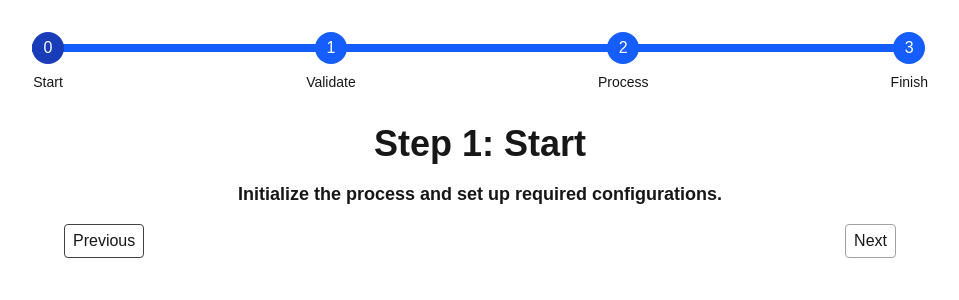
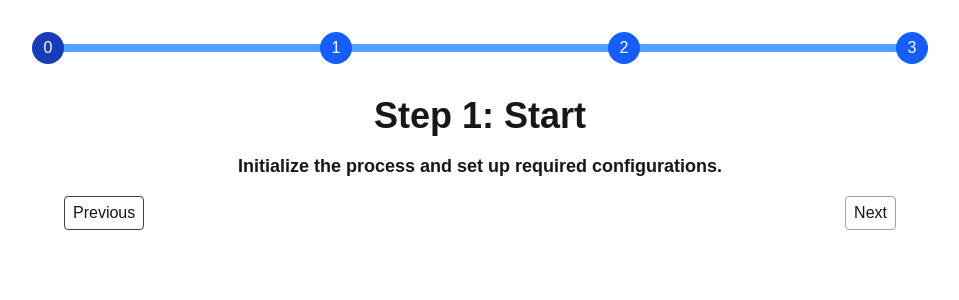
Before and after one commit to harshith-ashvi/react-machine-coding, a Next.js app: page /multi-step in a window 1280 px wide. Shown: the top 300 px of the page, without its empty margins (160-1119 px from the left). Built offline with nearby package versions, Linux system fonts and the light colour scheme.

Commit message:
refactor: create seperate components for indicator and navigator in stepper

```diff
--- a/src/app/multi-step/stepper.tsx
+++ b/src/app/multi-step/stepper.tsx
@@ -7,10 +7,25 @@ interface StepperProps {
   steps: { title: string; content: string }[];
 }
 
-const Stepper = ({ steps }: StepperProps) => {
-  const [currentStep, setCurrentStep] = useState(0);
+interface StepperIndicator {
+  showTitle?: boolean;
+  currentStep: number;
+  steps: { title: string; content: string }[];
+}
+
+interface StepperNavigation {
+  currentStep: number;
+  totalSteps: number;
+  onPreviousClick: () => void;
+  onNextClick: () => void;
+}
+
+export const StepperIndicator = ({
+  showTitle = false,
+  currentStep,
+  steps,
+}: StepperIndicator) => {
   return (
-    <div>
     <div className="flex items-center justify-between relative">
       {steps.map((step, index) => {
         return (
@@ -23,12 +38,58 @@ const Stepper = ({ steps }: StepperProps) => {
             >
               {index}
             </p>
-              <p className="font-medium text-sm ">{step.title}</p>
+            {showTitle && <p className="font-medium text-sm ">{step.title}</p>}
           </div>
         );
       })}
-        <div className="h-2 w-[98%] bg-blue-600 absolute inset-x-0 top-3 " />
+      <div className="w-full h-2 bg-blue-400 rounded-full absolute inset-x-0 top-3">
+        <div
+          className="h-full bg-blue-600 rounded-full transition-all duration-300"
+          style={{
+            width: `${(currentStep / (steps.length - 1)) * 100}%`,
+          }}
+        />
       </div>
+    </div>
+  );
+};
+
+const StepperNavigation = ({
+  currentStep,
+  totalSteps,
+  onPreviousClick,
+  onNextClick,
+}: StepperNavigation) => {
+  return (
+    <div className="flex items-center justify-between px-8 w-full">
+      <button
+        className="border border-neutral-400 rounded px-2 py-1 cursor-pointer hover:bg-neutral-800 disabled:border-neutral-700 disabled:hover:bg-neutral-950"
+        disabled={currentStep === 0}
+        onClick={onPreviousClick}
+      >
+        Previous
+      </button>
+      <button
+        className="border border-neutral-400 rounded px-2 py-1 cursor-pointer hover:bg-neutral-800 disabled:border-neutral-700 disabled:hover:bg-neutral-950"
+        disabled={currentStep === totalSteps}
+        onClick={onNextClick}
+      >
+        Next
+      </button>
+    </div>
+  );
+};
+
+const Stepper = ({ steps }: StepperProps) => {
+  const [currentStep, setCurrentStep] = useState(0);
+
+  const onPreviousClick = () => setCurrentStep(currentStep - 1);
+
+  const onNextClick = () => setCurrentStep(currentStep + 1);
+
+  return (
+    <div>
+      <StepperIndicator currentStep={currentStep} steps={steps} />
       <div className="flex flex-col items-center justify-center mt-8 gap-4">
         <h4 className="font-bold text-4xl">
           Step {currentStep + 1}: {steps[currentStep].title}
@@ -36,22 +97,12 @@ const Stepper = ({ steps }: StepperProps) => {
         <p className="font-bold text-center text-lg">
           {steps[currentStep].content}
         </p>
-        <div className="flex items-center justify-between px-8 w-full">
-          <button
-            className="border border-neutral-400 rounded px-2 py-1 cursor-pointer hover:bg-neutral-800 disabled:border-neutral-700 disabled:hover:bg-neutral-950"
-            disabled={currentStep === 0}
-            onClick={() => setCurrentStep(currentStep - 1)}
-          >
-            Previous
-          </button>
-          <button
-            className="border border-neutral-400 rounded px-2 py-1 cursor-pointer hover:bg-neutral-800 disabled:border-neutral-700 disabled:hover:bg-neutral-950"
-            disabled={currentStep === steps.length - 1}
-            onClick={() => setCurrentStep(currentStep + 1)}
-          >
-            Next
-          </button>
-        </div>
+        <StepperNavigation
+          onNextClick={onNextClick}
+          onPreviousClick={onPreviousClick}
+          currentStep={currentStep}
+          totalSteps={steps.length - 1}
+        />
       </div>
     </div>
   );
```
Lines whose indentation alone changed are shown as unchanged.
